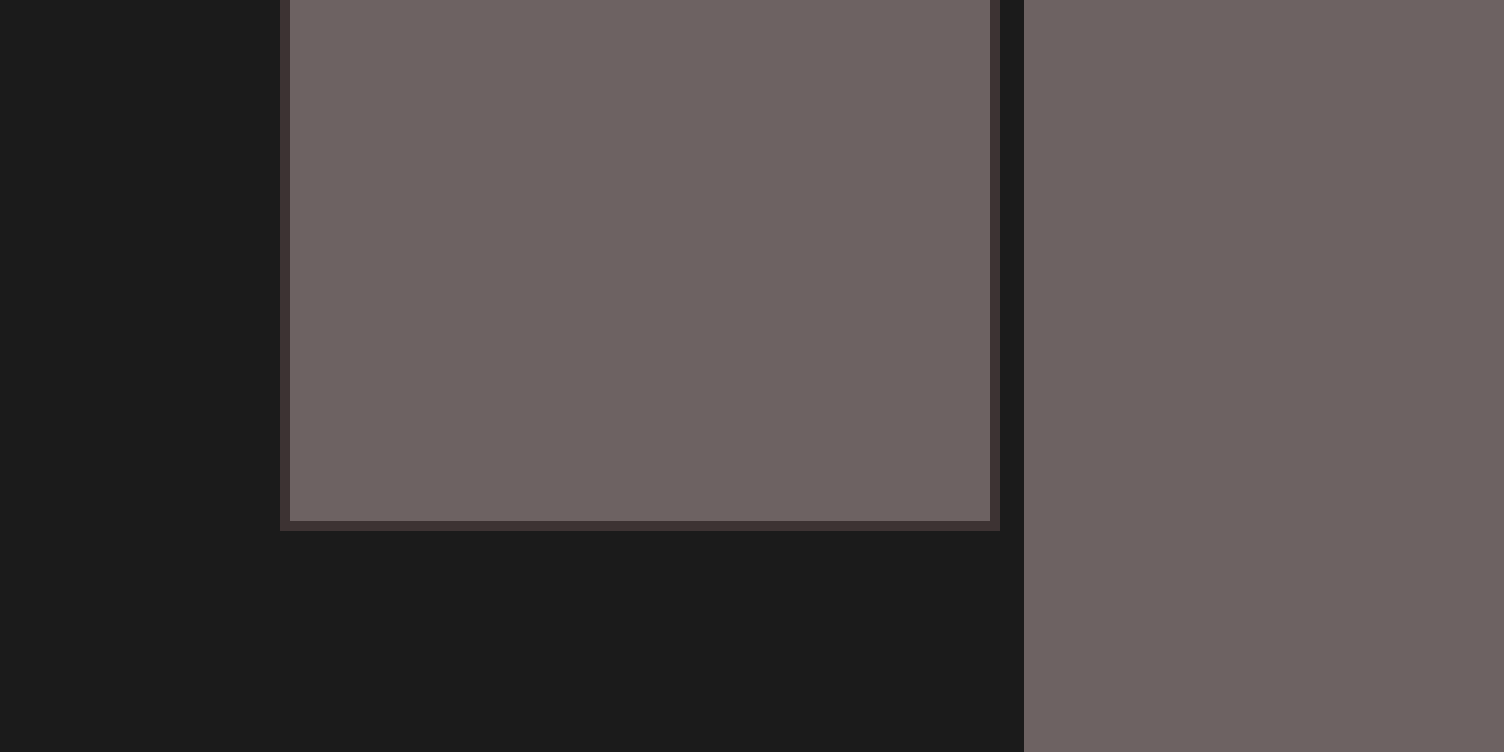
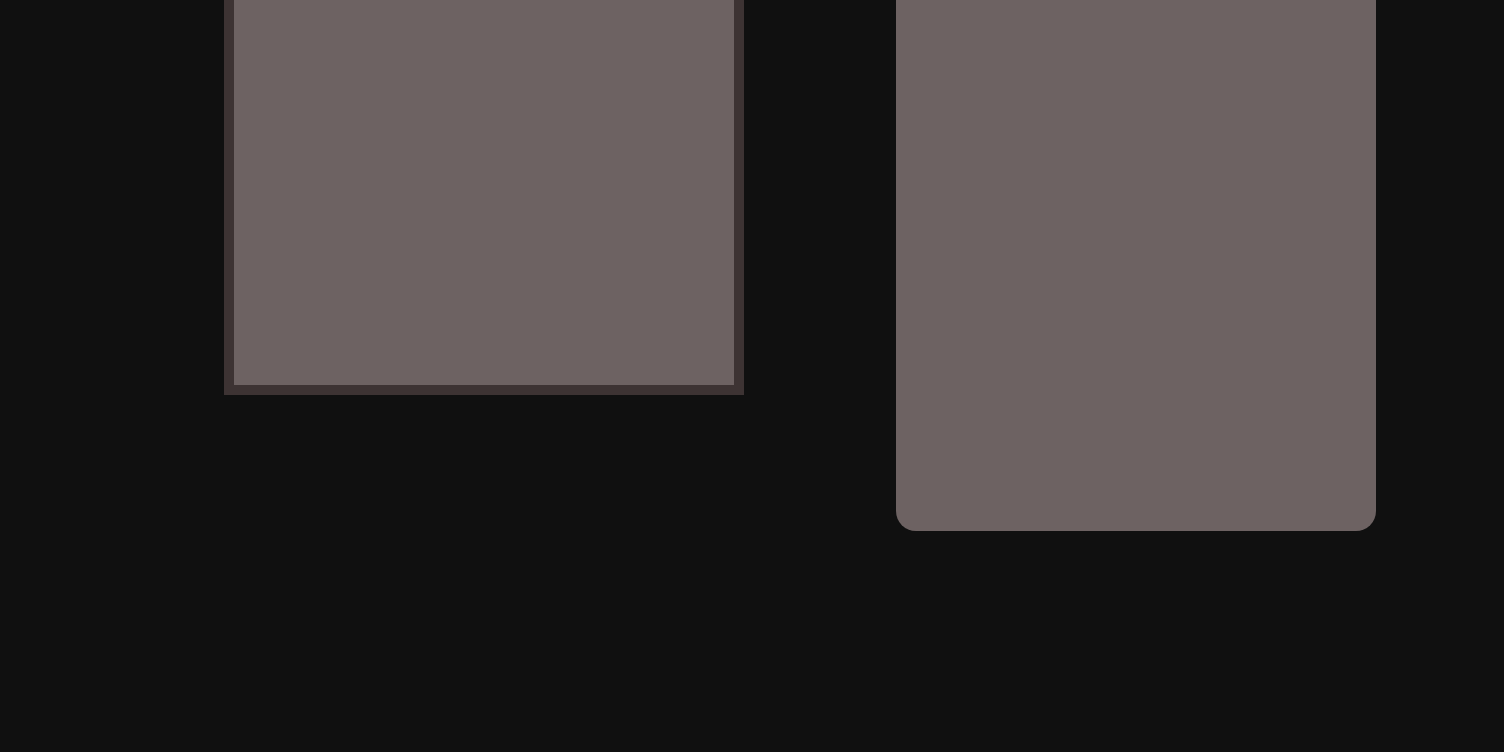
Before and after one commit to MrMa-rio/myGame, a website with bundled scripts: page public/index.html in a window 1280 px wide. Shown: the part 229-981 px from the top of the page, 1504 px wide, since content can reach past the window. After the commit the page ends 960 px from the top, so only its background shows below. Built offline with nearby package versions, Linux system fonts and the light colour scheme; files whose address does not match are found by name.

Commit message:
varias correções de bugs

```diff
--- a/public/index.html
+++ b/public/index.html
@@ -1,5 +1,5 @@
 <!DOCTYPE html>
-<html lang="pt-br">
+<html lang="en">
 <head>
     <meta charset="UTF-8">
     <meta http-equiv="X-UA-Compatible" content="IE=edge">
--- a/public/keyboardListener.js
+++ b/public/keyboardListener.js
@@ -26,7 +26,7 @@ export default function createKeyboardListener(document){
     function handleKeydown(event){
 
         const keyPress = event.key || event
-        //console.log(keyPress)
+        console.log(keyPress)
         const command = {
             type: 'move-jogador',
             jogadorID: state.jogadorID,
@@ -38,7 +38,7 @@ export default function createKeyboardListener(document){
     }
     return{
         registerJogadorID,
-        subscribe
+        subscribe,
     }
 
 }
--- a/public/renderScreen.js
+++ b/public/renderScreen.js
@@ -2,7 +2,6 @@ export default function renderScreen(screen, game, requestAnimationFrame, jogado
 
 
     const context = screen.getContext('2d')
-    context.fillStyle = '#6d6262'
     context.clearRect(0,0,20,20)
 
     for(const indexJogador in game.state.jogadores){
@@ -23,7 +22,7 @@ export default function renderScreen(screen, game, requestAnimationFrame, jogado
     for(const indexFruta in game.state.frutas){
 
         const fruta = game.state.frutas[indexFruta]
-        context.fillStyle = '#ddd'
+        context.fillStyle = '#356343'
         context.fillRect(fruta.x,fruta.y,1,1)
     }
 
--- a/public/style-query.css
+++ b/public/style-query.css
@@ -7,14 +7,14 @@
     font-variant: small-caps;
 }
 body{
-    background-color: #1b1b1b;
+    background-color: #101010;
 }
 canvas#screen{
     border: 10px solid rgb(61, 51, 51);
     background-color: #6d6262;
-    width: 700px;
-    height: 700px;
-    transform: translateY(5vh);
+    width: 500px;
+    height: 500px;
+    transform: translate(-30%,20%);
     display: block;
     margin: auto;
     image-rendering: crisp-edges;
@@ -24,9 +24,9 @@ canvas#screen{
 }
 div#secondScreen{
     position: absolute;
-    transform: translate(80vw,-60%);
+    transform: translate(70vw,-60%);
     width: 480px;
-    height: 900px;
+    height: 600px;
     border-radius: 0px 0px 20px 20px;
     background-color: #6d6262;
 }
@@ -38,7 +38,7 @@ div#secondScreen #playerScreen{
 ::-webkit-scrollbar{
     background-color: #1b1b1b;
     width: 10px;
-    height: 50px;
+    height: 0px;
 }
 ::-webkit-scrollbar-thumb{
 
@@ -48,7 +48,7 @@ div#secondScreen #playerScreen{
 ::-webkit-scrollbar-track{
 
     background-color: #383636;
-    height: 10px;
+    height: 5px;
 
 }
 .players{
@@ -69,7 +69,7 @@ div#secondScreen #playerScreen{
     border-radius: 20px 20px 0px 0px;
     margin-bottom: 25px;
 }
-.players p{
+.players > p{
     width: 460px;
     text-align: center;
     text-indent: 15px;
```
Also changed, not shown: server.js (+4 -7 lines).
